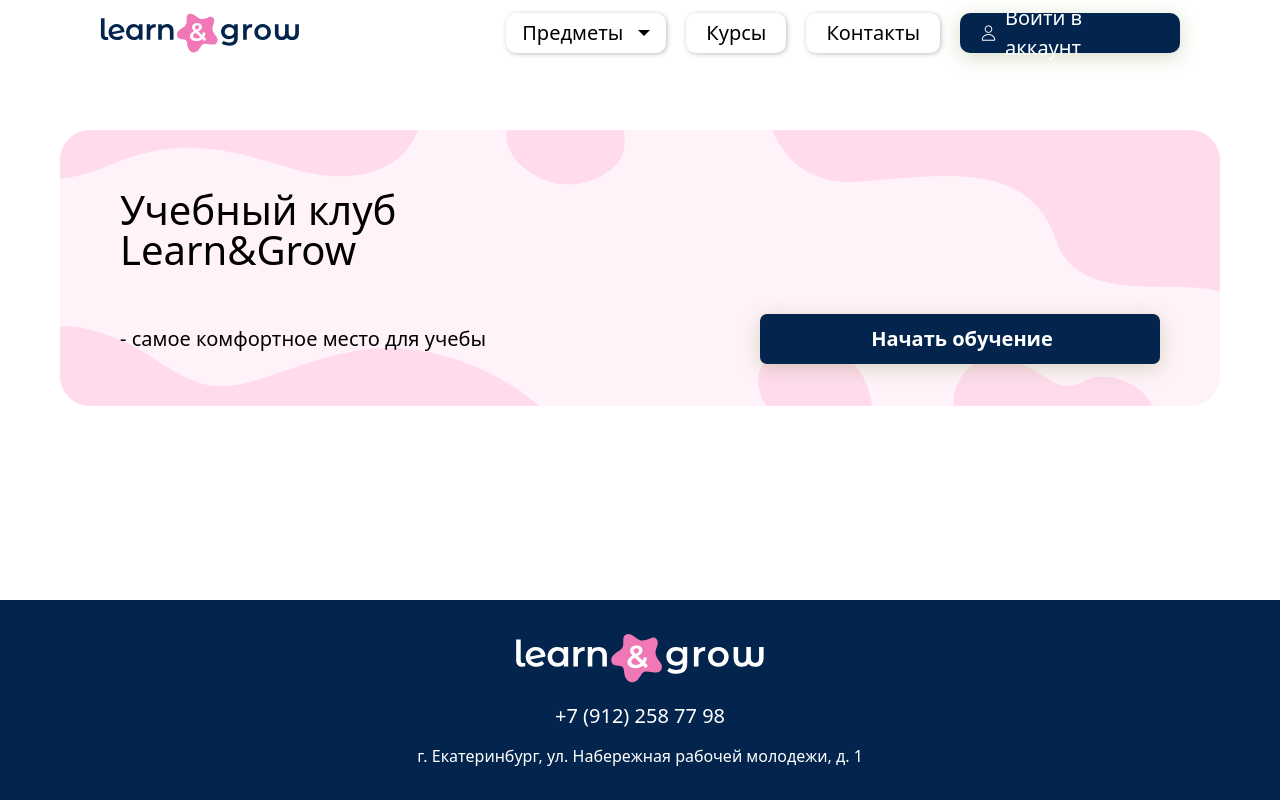
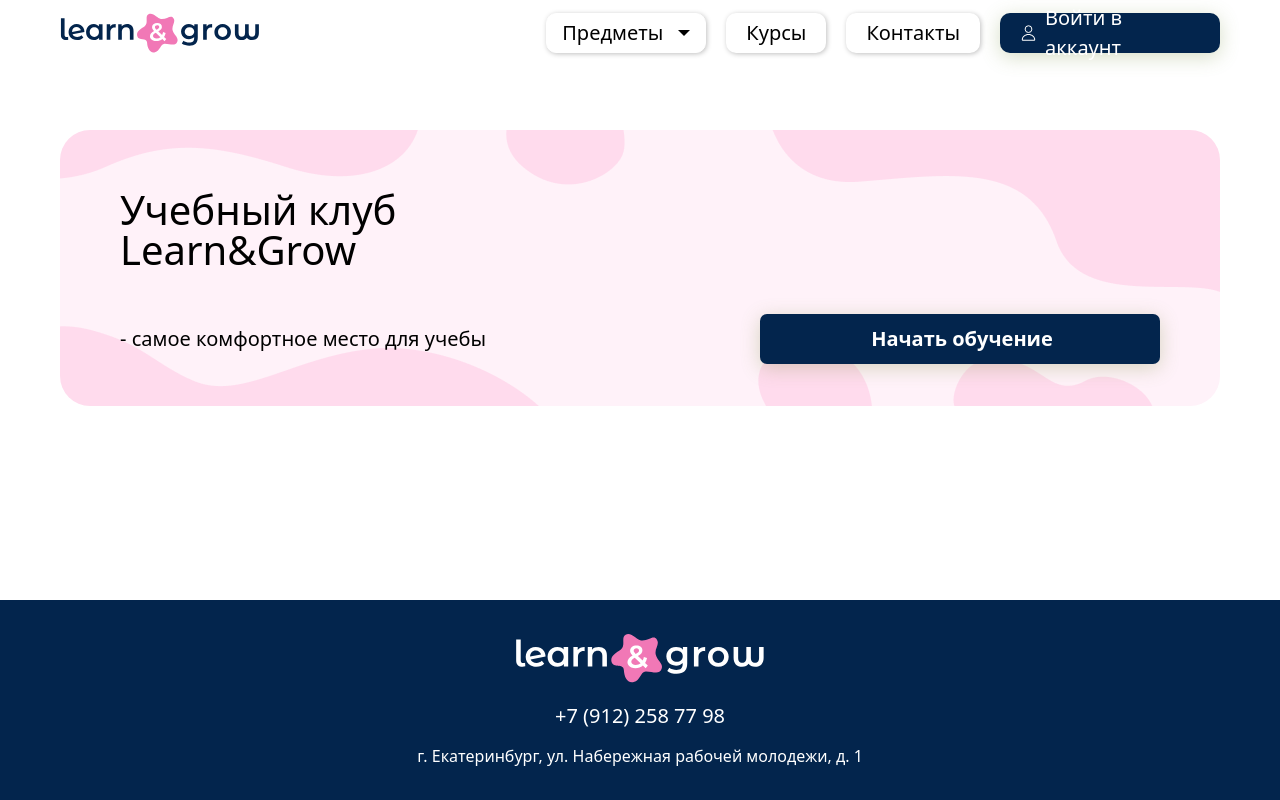
Before and after one commit to learnngrow-school/learnngrow-frontend, a React (Vite) app: page /main in a window 1280 px wide. Built offline with nearby package versions, Linux system fonts and the light colour scheme.

Commit message:
header margin fixed

```diff
--- a/src/shared/Layout/layout.css
+++ b/src/shared/Layout/layout.css
@@ -3,7 +3,6 @@
     display: flex;
     flex-direction: column;
     height: 100%;
-    /* min-height: calc(100vh - 244px); */
     width: 100%;
     align-items: center;
     top: 0;
@@ -14,8 +13,8 @@
 .top {
     z-index: 4;
     display: flex;
-    width: 100vw;
-    max-width: 1400px;
+    /* width: 100vw; */
+    width: 1160px;
     height: 70px;
     align-items: center;
     justify-content: center;
@@ -60,8 +59,8 @@
     justify-content: space-between;
     flex-direction: row;
     width: 100vw;
-    margin-left: 100px;
-    margin-right: 100px;
+    /* margin-left: 100px;
+    margin-right: 100px; */
     margin-top: -50px;
 }
 
```
